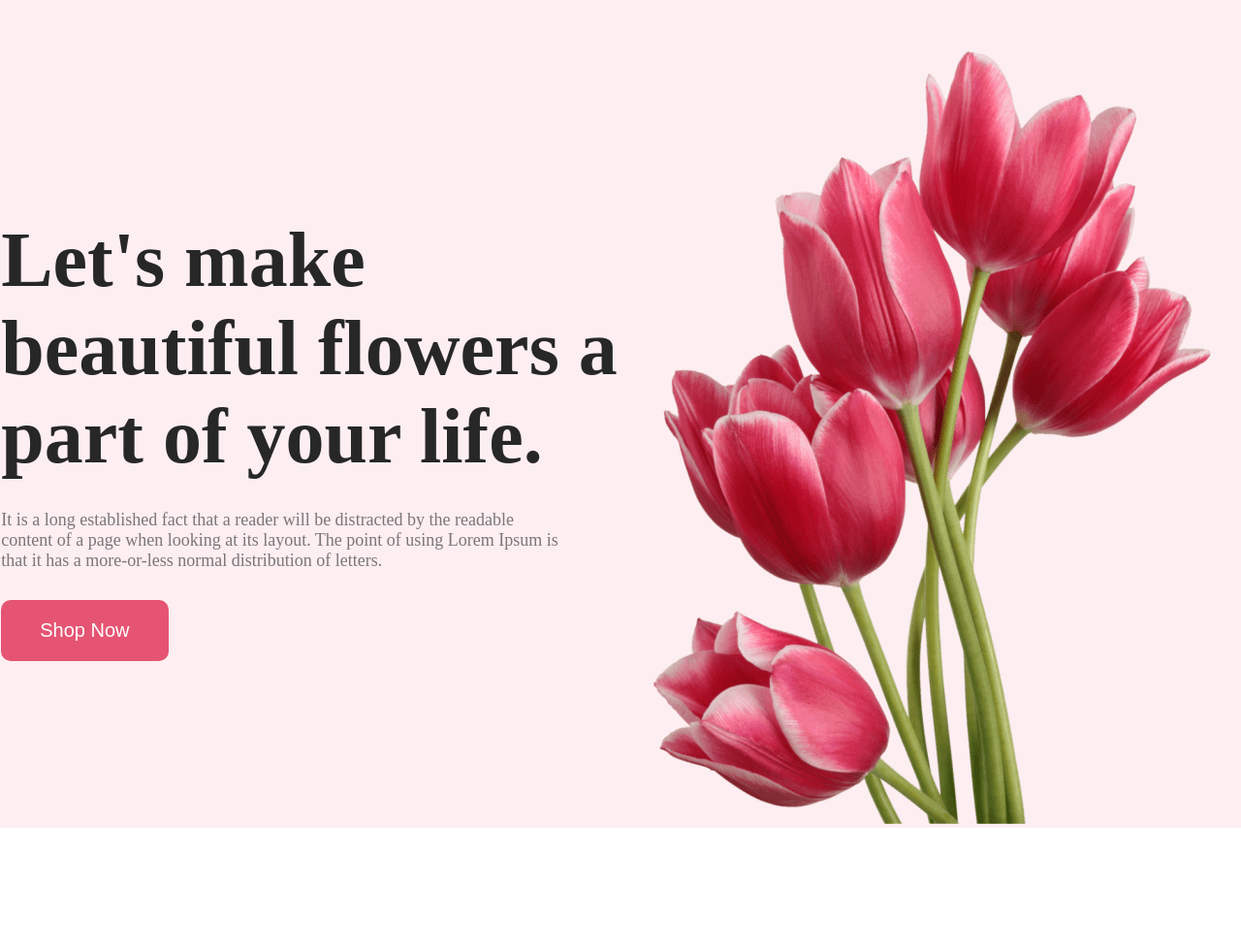
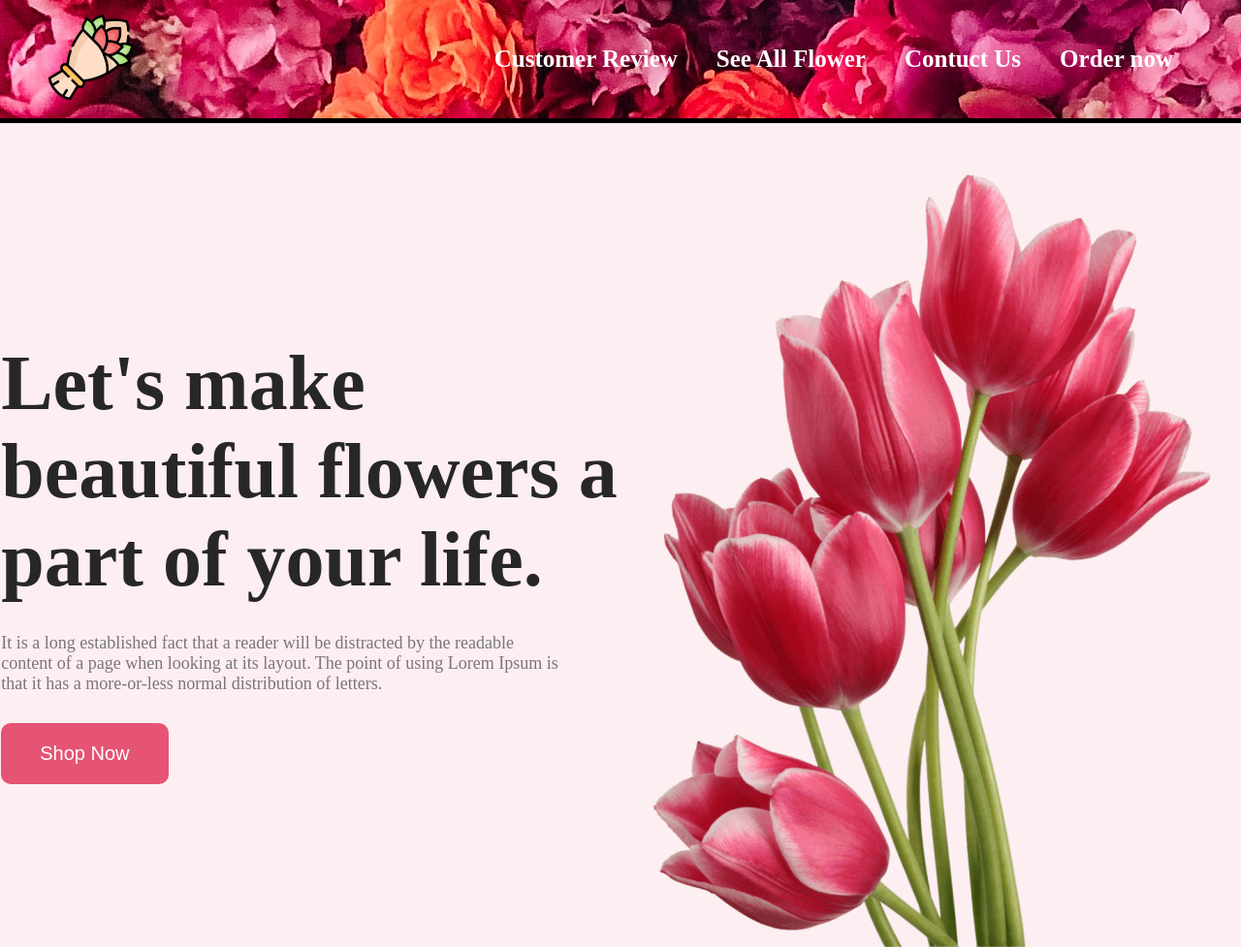
Before and after one commit to Surjo-cse/My-Flower-Shop, a plain HTML site: page index.html in a window 1280 px wide. Shown: the top 977 px of the page at 97% size. Drawn offline with Linux system fonts and the light colour scheme.

Commit message:
extra section created

```diff
--- a/css/style.css
+++ b/css/style.css
@@ -31,6 +31,42 @@
     font-size: 18px;
 }
 /* header section style ends here */
+/* feature section style starts from here */
+nav{
+    display: flex;
+    justify-content: space-between;
+    background-color: #E55473;
+    padding: 15px 50px;
+    align-items: center;
+    border-bottom: 5px solid black;
+}
+.nav-title{
+    display: flex;
+}
+.feature{
+    display: flex;
+    justify-content: space-evenly;
+    margin: 130px 240px;
+}
+.feature-img{
+    background-color: rgba(167, 33, 98, 0.15);
+    padding: 110px 80px;
+    border-radius: 300px 300px 0px 0px;
+}
+.feature-img2{
+    background-color: rgba(5, 151, 160, 0.15);;
+}
+.feature-img3{
+    background-color: rgba(71, 125, 17, 0.15);
+}
+.feature-section{
+    text-align: center;
+    margin-top: 130px;
+}
+.feature-description{
+    margin: 0px 0px 0px 880px;
+}
+/* feature style ends here */
 /* Hot deal style starts from here */
 .hotdeal{
     margin-top: 130px;
@@ -68,7 +104,7 @@ span{
 input{
     padding: 22px 520px 22px 22px;
     border-radius: 10px;
-    margin-top: 30px;
+    margin-top: 30px ;
 }
 .subscribe{
     text-align: center;
@@ -93,26 +129,16 @@ footer{
 #shop{
     color: white;
 }
-.feature{
-    display: flex;
-    justify-content: space-evenly;
-    margin: 130px 240px;
+.nav-option{
+    padding: 10px 20px;
+    color: white;
+    font-size: 25px;
 }
-.feature-img{
-    background-color: rgba(167, 33, 98, 0.15);
-    padding: 110px 80px;
-    border-radius: 300px 300px 0px 0px;
+.nav-option:hover{
+    background-color: #111010;
+    border-radius: 10px;
 }
-.feature-img2{
-    background-color: rgba(5, 151, 160, 0.15);;
+nav:hover{
+    background-image: url("../Flower Asset/miranda-mossburg-G4n3JPUNQgg-unsplash.jpg");
+    background-repeat: no-repeat;
 }
-.feature-img3{
-    background-color: rgba(71, 125, 17, 0.15);
-}
-.feature-section{
-    text-align: center;
-    margin-top: 130px;
-}
-.feature-description{
-    margin: 0px 0px 0px 880px;
-}
--- a/index.html
+++ b/index.html
@@ -9,6 +9,27 @@
 <body>
     <!--header section starts from here  -->
     <header>
+        <nav>
+            <div>
+                <div class="logo">
+                    <img src="./Flower Asset/Group 58.png" alt="">
+                </div>
+            </div>
+            <div class="nav-title">
+                <div class="nav-option">
+                    <h4>Customer Review</h4>
+                </div>
+                <div class="nav-option">
+                    <h4>See All Flower</h4>
+                </div>
+                <div class="nav-option">
+                    <h4>Contuct Us</h4>
+                </div>
+                <div class="nav-option">
+                    <h4>Order now</h4>
+                </div>
+            </div>
+        </nav>
         <div class="header-div">
             <div>
                 <h1 class="header-title primary-heading">
@@ -48,6 +69,7 @@
             </div>
         </div>
     </section>
+    <!-- feature section ends here -->
     <!-- Hot deal section starts from here -->
     <section>
         <div class="hotdeal header-div">
```
Also changed, not shown: Flower Asset/miranda-mossburg-G4n3JPUNQgg-unsplash.jpg (added).
